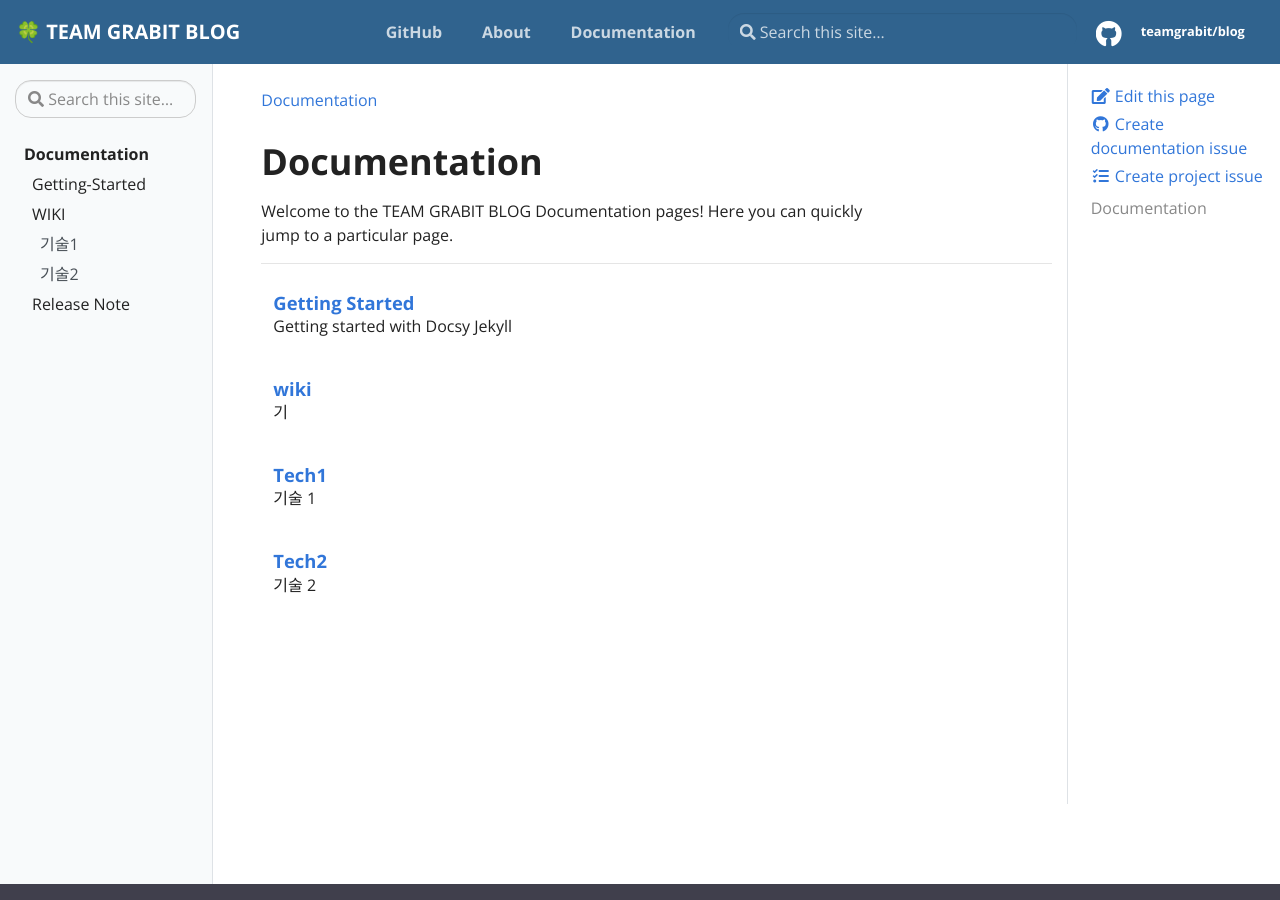
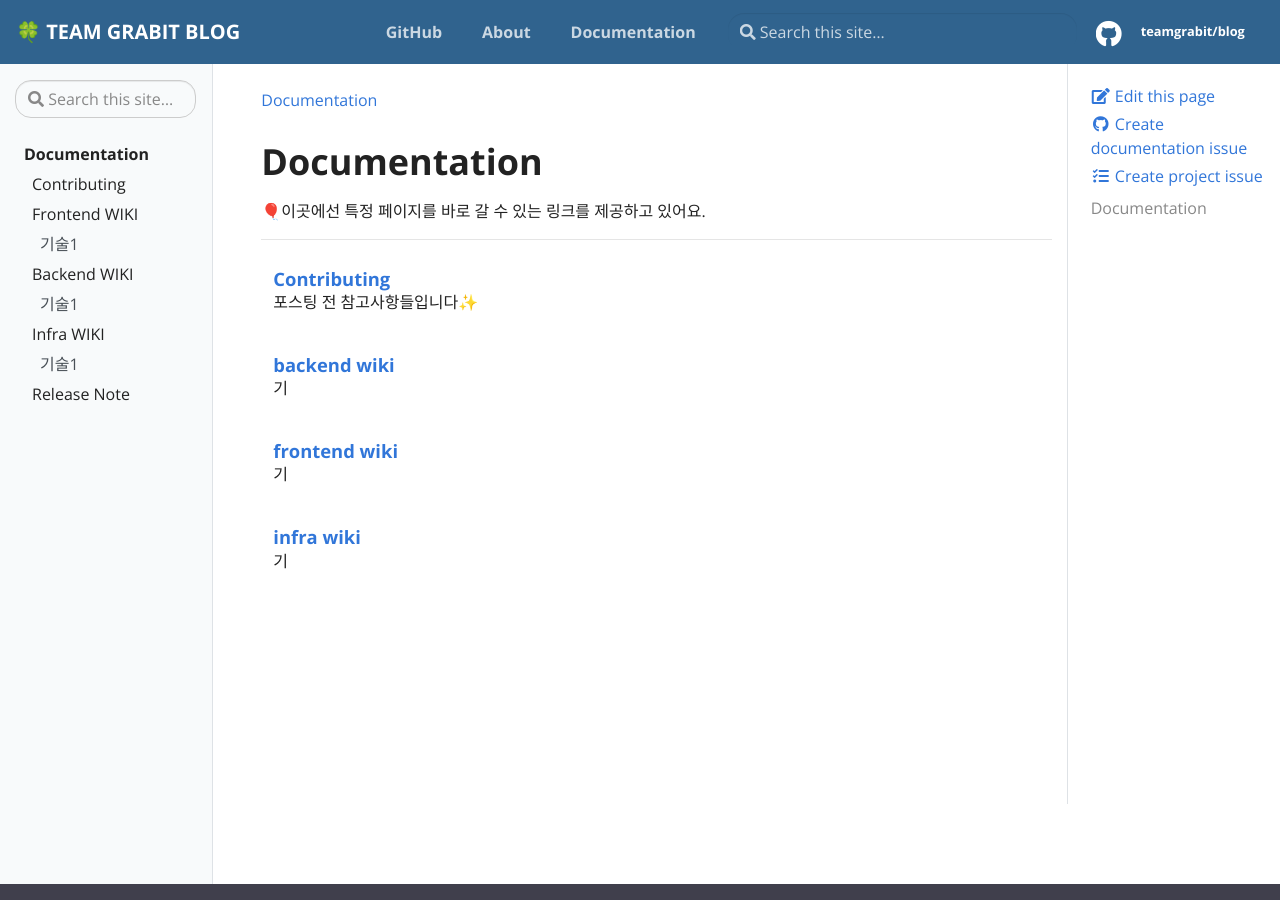
Before and after one commit to TeamGrabit/blog, a Jekyll site: the page built from pages/docs.md, in a window 1280 px wide and 900 px high. Built offline with Jekyll 4.4.1, drawn with Linux system fonts in a browser that asks for light colours.

```diff
--- a/_data/toc.yml
+++ b/_data/toc.yml
@@ -1,15 +1,23 @@
 - title: Documentation
   url: docs
   links:
-    - title: "Getting-Started"
-      url: "docs/getting-started"
-    - title: "WIKI"
-      url: "docs/wiki"
+    - title: "Contributing"
+      url: "docs/0contributing"
+    - title: "Frontend WIKI"
+      url: "docs/frontend"
       children:
         - title: 기술1
-          url: "docs/wiki/tech1"
-        - title: 기술2
-          url: "docs/wiki/tech2"
+          url: "docs/frontend/tech1"
+    - title: "Backend WIKI"
+      url: "docs/backend"
+      children:
+        - title: 기술1
+          url: "docs/backend/tech1"
+    - title: "Infra WIKI"
+      url: "docs/infra"
+      children:
+        - title: 기술1
+          url: "docs/infra/tech1"
     - title: "Release Note"
       url: "release-note"
 # - title: "Extras"
--- a/_docs/getting-started.md
+++ b/_docs/0contributing.md
@@ -1,12 +1,12 @@
 ---
-title: Getting Started
+title: Contributing
 tags:
  - jekyll
  - github
-description: Getting started with Docsy Jekyll
+description: 포스팅 전 참고사항들입니다✨
 ---
 
-# Getting Started
+# 포스팅 할 때 읽어주세요😎
 
 * [포스팅 방법](#포스팅방법)
 * [개발 세팅](#개발세팅)
--- /dev/null
+++ b/_docs/backend.md
@@ -0,0 +1,9 @@
+---
+title: backend wiki
+tags:
+ - jekyll
+ - github
+description: 기
+---
+
+기술 적는 섹션
--- a/_docs/wiki.md
+++ b/_docs/frontend.md
@@ -1,5 +1,5 @@
 ---
-title: wiki
+title: frontend wiki
 tags:
  - jekyll
  - github
--- /dev/null
+++ b/_docs/infra.md
@@ -0,0 +1,9 @@
+---
+title: infra wiki
+tags:
+ - jekyll
+ - github
+description: 기
+---
+
+기술 적는 섹션
--- a/_docs/wiki/tech1.md
+++ /dev/null
@@ -1,9 +0,0 @@
----
-title: Tech1
-tags:
- - jekyll
- - github
-description: 기술 1
----
-
-ㅎㅇ
--- a/_docs/wiki/tech2.md
+++ /dev/null
@@ -1,9 +0,0 @@
----
-title: Tech2
-tags:
- - jekyll
- - github
-description: 기술 2
----
-
-ㅎㅇ
--- a/pages/docs.md
+++ b/pages/docs.md
@@ -6,8 +6,7 @@ permalink: /docs/
 
 # Documentation
 
-Welcome to the {{ site.title }} Documentation pages! Here you can quickly jump to a
-particular page.
+🎈이곳에선 특정 페이지를 바로 갈 수 있는 링크를 제공하고 있어요.
 
 <div class="section-index">
     <hr class="panel-line">
```
Also changed, not shown: README.md (+18 -89 lines), _docs/backend/tech1.md (added, +1 -0 lines), _docs/frontend/tech1.md (added, +1 -0 lines), _docs/infra/tech1.md (added, +1 -0 lines), pages/news.md (+1 -1 lines).
